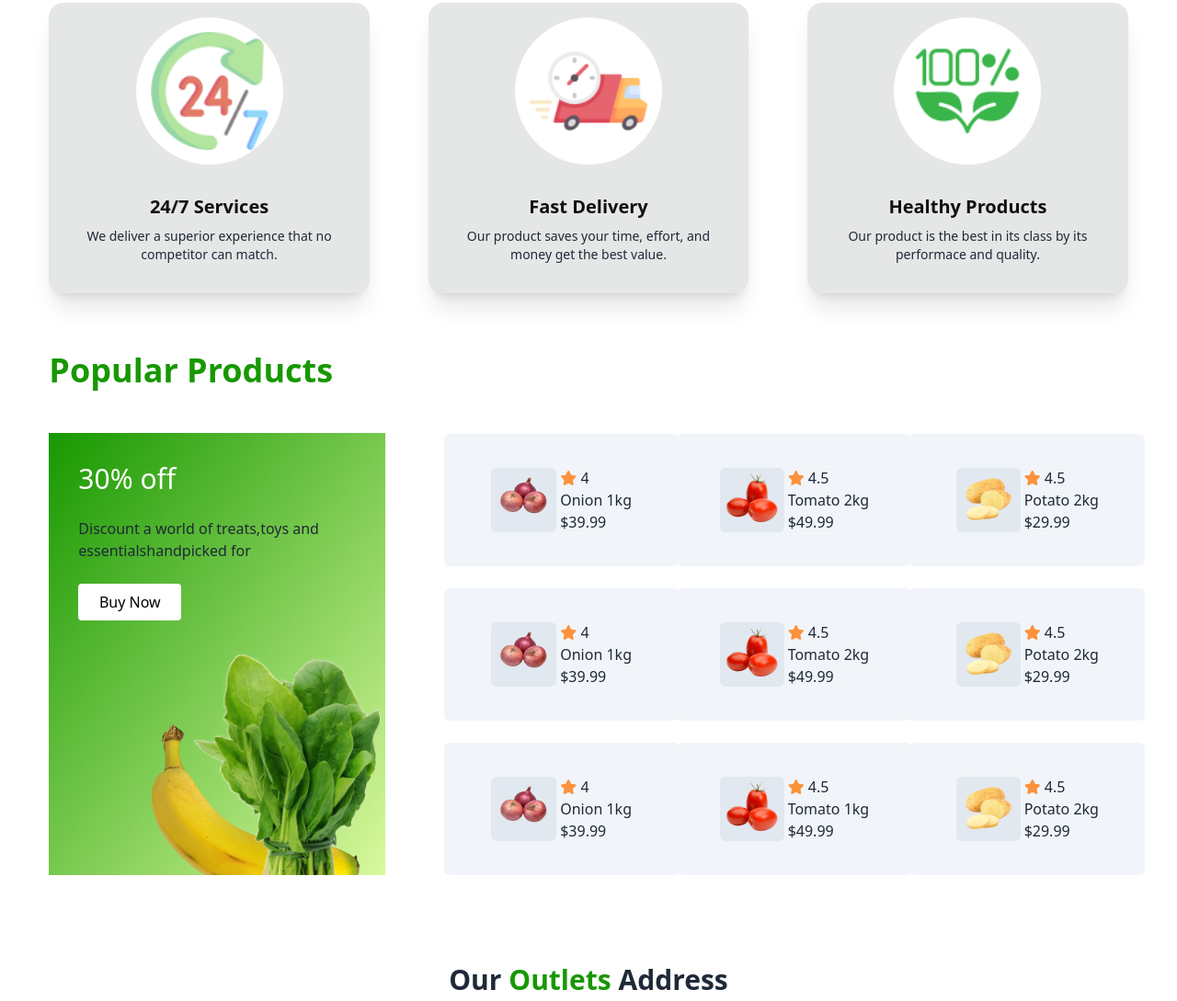
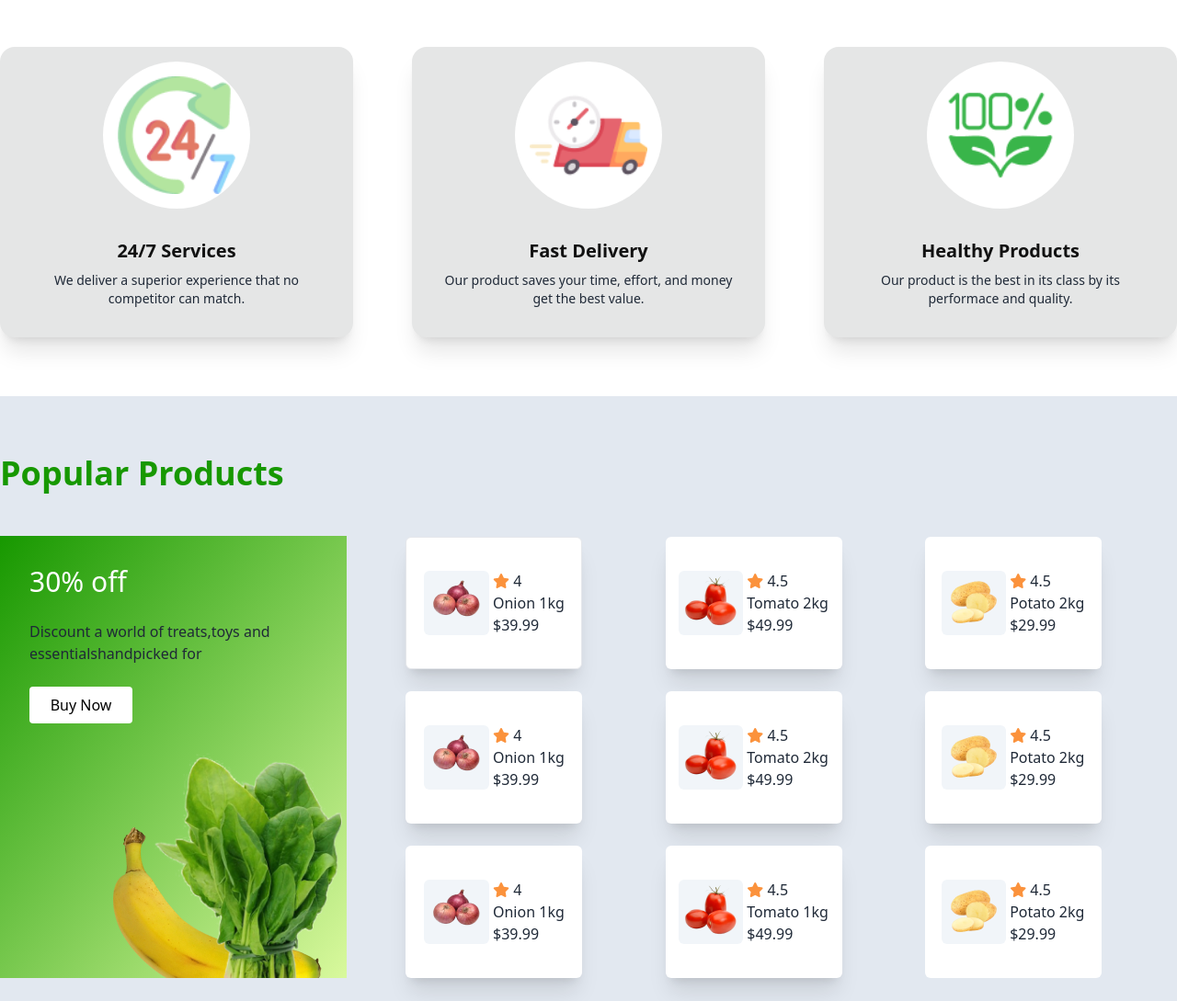
Before and after one commit to rifatjahan1/Assignment-003-Cate-02-batch-11, a plain HTML site: page index.html in a window 1280 px wide. Shown: the part 1439-2528 px from the top of the page at 92% size. Drawn offline with nearby package versions, Linux system fonts and the light colour scheme.

```diff
--- a/index.html
+++ b/index.html
@@ -45,7 +45,7 @@
 </head>
 
 <body>
-    <header class="w-11/12 mx-auto text-textPrimary ">
+    <header class="container mx-auto text-textPrimary ">
         <!--navbar start-->
         <section>
 
@@ -113,7 +113,7 @@
 
         <!--navbar end-->
         <!--banner section stated-->
-        <section>
+        <section class="bg-slate-200 mt-4">
             <div class="hero min-h-screen">
                 <div class="hero-content text-center ">
                     <div class="">
@@ -135,7 +135,7 @@
 
 
 
-                        <img src="c2-assets/hero-vegetables.png" alt="" class="w-[100%] lg:w-auto">
+                        <img src="c2-assets/hero-vegetables.png" alt="" class="w-[100%] lg:w-auto pt-8">
                     </div>
 
                 </div>
@@ -144,7 +144,7 @@
         </section>
     </header>
     <!--main section-->
-    <main class="w-11/12 mx-auto text-textPrimary ">
+    <main class="container mx-auto text-textPrimary ">
         <!--Service Section start-->
         <section>
             <div class="mt-8 lg:mt-24 ">
@@ -204,8 +204,8 @@
         </section>
         <!--Service Section end-->
         <!--Popular Products Section start-->
-       <section >
-        <div class="pt-16 lg:py-16">
+        <section class="bg-slate-200 lg:mt-16">
+            <div class="pt-16 lg:py-16 ">
                 <div class="mb-4 lg:mb-12">
                     <p class="text-2xl lg:text-4xl font-semibold text-customGreen ">Popular Products</p>
                 </div>
@@ -221,9 +221,10 @@
                         </div>
                         <div></div>
                     </div>
-            <div class="grid grid-cols-2 lg:grid-cols-3 w-full lg:w-2/3 h-auto gap-1 lg:gap-x-4 lg:gap-y-6 justify-center items-center ">
-              <div class="flex justify-center gap-1 items-center rounded-md lg:w-64 h-36 bg-slate-100">
-                <div class="bg-slate-200 rounded-md">
+                    <div
+                        class="grid grid-cols-2 lg:grid-cols-3 w-full lg:w-2/3 h-auto gap-1 lg:gap-x-2 lg:gap-y-6 justify-center items-center ">
+                        <div class="flex justify-center gap-1 items-center shadow-xl border rounded-md lg:w-48 h-36 bg-white">
+                            <div class="bg-slate-100 rounded-md">
                                 <img src="c2-assets/onion.png" alt="">
 
                             </div>
@@ -235,8 +236,8 @@
                                 <p>$39.99</p>
                             </div>
                         </div>
-              <div class="flex justify-center gap-1 items-center rounded-md lg:w-64 h-36 bg-slate-100">
-                <div class="bg-slate-200 rounded-md">
+                        <div class="flex justify-center gap-1 items-center shadow-xl rounded-md lg:w-48 h-36 bg-white">
+                            <div class="bg-slate-100 rounded-md">
                                 <img src="c2-assets/tomato.png" alt="">
 
                             </div>
@@ -249,9 +250,9 @@
                                 <p>$49.99</p>
                             </div>
                         </div>
-              <div class="flex justify-center gap-1 items-center rounded-md lg:w-64 h-36 bg-slate-100">
+                        <div class="flex justify-center gap-1 items-center shadow-xl rounded-md lg:w-48 h-36 bg-white">
 
-                  <div class="bg-slate-200 rounded-md">
+                            <div class="bg-slate-100 rounded-md">
                                 <img src="c2-assets/potato.png" alt="">
 
                             </div>
@@ -265,8 +266,8 @@
                             </div>
 
                         </div>
-              <div class="flex justify-center gap-1 items-center rounded-md lg:w-64 h-36 bg-slate-100">
-                <div class="bg-slate-200 rounded-md">
+                        <div class="flex justify-center gap-1 items-center shadow-xl rounded-md lg:w-48 h-36 bg-white">
+                            <div class="bg-slate-100 rounded-md">
                                 <img src="c2-assets/onion.png" alt="">
 
                             </div>
@@ -279,9 +280,9 @@
                                 <p>$39.99</p>
                             </div>
                         </div>
-              <div class="flex justify-center gap-1 items-center rounded-md lg:w-64 h-36 bg-slate-100">
+                        <div class="flex justify-center gap-1 items-center shadow-xl rounded-md lg:w-48 h-36 bg-white">
 
-                  <div class="bg-slate-200 rounded-md">
+                            <div class="bg-slate-100 rounded-md">
                                 <img src="c2-assets/tomato.png" alt="">
 
                             </div>
@@ -295,9 +296,9 @@
                             </div>
 
                         </div>
-              <div class="flex justify-center gap-1 items-center rounded-md lg:w-64 h-36 bg-slate-100">
+                        <div class="flex justify-center gap-1 items-center shadow-xl rounded-md lg:w-48 h-36 bg-white">
 
-                <div class="bg-slate-200 rounded-md">
+                            <div class="bg-slate-100 rounded-md">
                                 <img src="c2-assets/potato.png" alt="">
 
                             </div>
@@ -311,8 +312,8 @@
                             </div>
 
                         </div>
-              <div class="flex justify-center gap-1 items-center rounded-md lg:w-64 h-36 bg-slate-100">
-                <div class="bg-slate-200 rounded-md">
+                        <div class="flex justify-center gap-1 items-center shadow-xl rounded-md lg:w-48 h-36 bg-white">
+                            <div class="bg-slate-100 rounded-md">
                                 <img src="c2-assets/onion.png" alt="">
 
                             </div>
@@ -324,14 +325,14 @@
                                 <p>$39.99</p>
                             </div>
                         </div>
-              <div class="flex justify-center gap-1 items-center rounded-md lg:w-64 h-36 bg-slate-100">
+                        <div class="flex justify-center gap-1 items-center shadow-xl rounded-md lg:w-48 h-36 bg-white">
 
-                <div class="bg-slate-200 rounded-md">
+                            <div class="bg-slate-100 rounded-md">
                                 <img src="c2-assets/tomato.png" alt="">
 
                             </div>
                             <div>
-                  <p >
+                                <p>
                                     <i class="fa-solid fa-star text-orange-400"></i>
                                     <span>4.5</span>
                                 </p>
@@ -340,9 +341,9 @@
                             </div>
 
                         </div>
-            <div class="lg:flex justify-center gap-1 items-center rounded-md w-64 h-36 bg-slate-100 hidden ">
+                        <div class="lg:flex justify-center gap-1 items-center rounded-md w-48 h-36 bg-white hidden ">
 
-              <div class="bg-slate-200 rounded-md">
+                            <div class="bg-slate-100 rounded-md">
                                 <img src="c2-assets/potato.png" alt="">
 
                             </div>
@@ -365,7 +366,8 @@
         <!--extra Section start-->
         <section>
             <div class="mt-8">
-          <h3  class="text-3xl font-extrabold text-center "> Our <span class="text-customGreen">Outlets </span> Address </h3>
+                <h3 class="text-3xl font-extrabold text-center "> Our <span class="text-customGreen">Outlets </span>
+                    Address </h3>
                 <p class="text-base text-center mt-5">Welcome to our shop, your go-to 24/7 convenience store,
                     open 365 days a year!<br> Whether it's fresh vegetables or emergency essentials,
                     we've got you covered—anytime, day or night.</p>
@@ -373,16 +375,17 @@
                     <div class="space-y-8 lg:space-y-14">
                         <div class="flex items-center justify-center lg:gap-1">
                             <img src="c2-assets/Group 1171275321.png" alt="">
-                  <div >
-                  <h4 class="text-xl font-semibold text-customGreen border-customGreen border-b-2">USA</h4>
+                            <div>
+                                <h4 class="text-xl font-semibold text-customGreen border-customGreen border-b-2">USA
+                                </h4>
                                 <p class="text-sm"> 123 Main Street, Springfield, NY 10001, USA and
-                     456 <br>Elm  Avenue, Los Angeles, CA 90012, USA</p>
+                                    456 <br>Elm Avenue, Los Angeles, CA 90012, USA</p>
                             </div>
                         </div>
 
                         <div class="flex items-center justify-center lg:gap-1">
                             <img src="c2-assets/Group 1171275321.png" alt="">
-                  <div >
+                            <div>
                                 <h4 class="text-xl font-semibold text-customGreen border-customGreen border-b-2">UK</h4>
                                 <p class="text-sm">12 Baker Street, London W1U 3BW, UK and
                                     34 High Road,<br>Manchester M1 2AB, UK</p>
@@ -391,8 +394,9 @@
 
                         <div class="flex items-center justify-center lg:gap-1">
                             <img src="c2-assets/Group 1171275321.png" alt="">
-                  <div >
-                  <h4 class="text-xl font-semibold text-customGreen border-customGreen border-b-2">India</h4>
+                            <div>
+                                <h4 class="text-xl font-semibold text-customGreen border-customGreen border-b-2">India
+                                </h4>
                                 <p class="text-sm">101 MG Road, Bangalore, Karnataka 560001, India and<br>
                                     202 Connaught Place, New Delhi 110001, India</p>
                             </div>
@@ -405,7 +409,8 @@
                         <div class="flex items-center justify-center lg:gap-1 text-right">
 
                             <div>
-                      <h4 class="text-xl font-semibold text-customGreen border-customGreen border-b-2">Australia</h4>
+                                <h4 class="text-xl font-semibold text-customGreen border-customGreen border-b-2">
+                                    Australia</h4>
                                 <p class="text-sm">
                                     1 George Street, Sydney, NSW 2000, Australia and<br>
                                     22 Queen’s Road, Melbourne, VIC 3000, Australia</p>
@@ -415,7 +420,8 @@
                         <div class="flex items-center justify-center lg:gap-1">
 
                             <div>
-                      <h4 class="text-xl font-semibold text-customGreen  border-customGreen border-b-2">New Zealand</h4>
+                                <h4 class="text-xl font-semibold text-customGreen  border-customGreen border-b-2">New
+                                    Zealand</h4>
                                 <p class="text-sm">333 Victoria Avenue, Auckland 1010, New Zealand and<br>
                                     333 Wellington Road, Dublin D02 XY45, New Zealand
                                 </p>
@@ -425,7 +431,8 @@
                         <div class="flex items-center justify-center lg:gap-1">
 
                             <div>
-                      <h4 class="text-xl font-semibold  text-customGreen border-customGreen border-b-2">Canada</h4>
+                                <h4 class="text-xl font-semibold  text-customGreen border-customGreen border-b-2">Canada
+                                </h4>
                                 <p class="text-sm"> 99 Maple Street, Toronto, ON M5H 2N2, Canada and <br>
                                     555 King Street, Toronto, ON M5V 1M3, Canada</p>
                             </div>
@@ -443,7 +450,8 @@
                 <h1 class="text-2xl lg:text-4xl font-semibold text-customGreen my-8 lg:my-12">Arrivals and Offers</h1>
                 <div class="grid grid-cols-1 lg:grid-cols-3 lg:grid-rows-1 gap-4  ">
                     <!--dawat-->
-             <div class="h-72 lg:h-auto lg:col-span-2 bg-customGreen rounded-3xl flex justify-around items-center lg:pt-8">
+                    <div
+                        class="h-72 lg:h-auto lg:col-span-2 bg-customGreen rounded-3xl flex justify-around items-center lg:pt-8">
                         <div class=" space-y-4 lg:space-y-8">
                             <img src="c2-assets/dawat-logo.png" alt="">
                             <button class="bg-deepGreen text-white p-2 rounded w-36  h-10 ">Cook Exotic Dish</button>
@@ -455,7 +463,7 @@
 
                     </div>
                     <!--india gate-->
-             <div  class="h-72 lg:h-auto bg-customBlue flex justify-center rounded-3xl">
+                    <div class="h-72 lg:h-auto bg-customBlue flex justify-center rounded-3xl">
                         <div class="space-y-3 lg:space-y-8">
                             <img src="c2-assets/india-gate-logo.png" alt="">
                             <button class="bg-deepBlue text-white p-2 rounded w-36 h-10 ">World's No 1 Rice</button>
@@ -483,9 +491,10 @@
                     </h1>
                     <p>Exclusive training tips, ticks, product deals and more.</p>
                     <div>
-              <input type="email" name="email" placeholder="Enter email" class="py-4 pe-8 lg:pe-36 ps-4 rounded-md text-start">
+                        <input type="email" name="email" placeholder="Enter email"
+                            class="py-4 pe-8 lg:pe-36 ps-4 rounded-md text-start">
                     </div>
-            <button  class="bg-customGreen text-white p-2 rounded w-36  h-10 ">Subscribe</button>
+                    <button class="bg-customGreen text-white p-2 rounded w-36  h-10 ">Subscribe</button>
                 </div>
             </div>
 
@@ -495,13 +504,14 @@
             <div class=" lg:flex justify-center ps-4 lg:mt-8 lg:justify-around items-center space-y-8 lg:space-y-0">
                 <div class="lg:space-y-4">
                     <img src="c2-assets/logo-footer.png" alt="">
-        <p class="text-white">Discover a world of treats, toys, and <br> essentials handpicked for your furry <br> friends</p>
+                    <p class="text-white">Discover a world of treats, toys, and <br> essentials handpicked for your
+                        furry <br> friends</p>
                 </div>
-      <div >
+                <div>
                     <ul class="lg:space-y-4">
                         <li><a href="" class="text-white">Products</a></li>
-          <li><a href=""  class="text-white">Services</a></li>
-          <li><a href=""  class="text-white">Contact Us</a></li>
+                        <li><a href="" class="text-white">Services</a></li>
+                        <li><a href="" class="text-white">Contact Us</a></li>
                     </ul>
                 </div>
                 <div class="lg:space-y-4">
```
Lines whose indentation alone changed are shown as unchanged.
